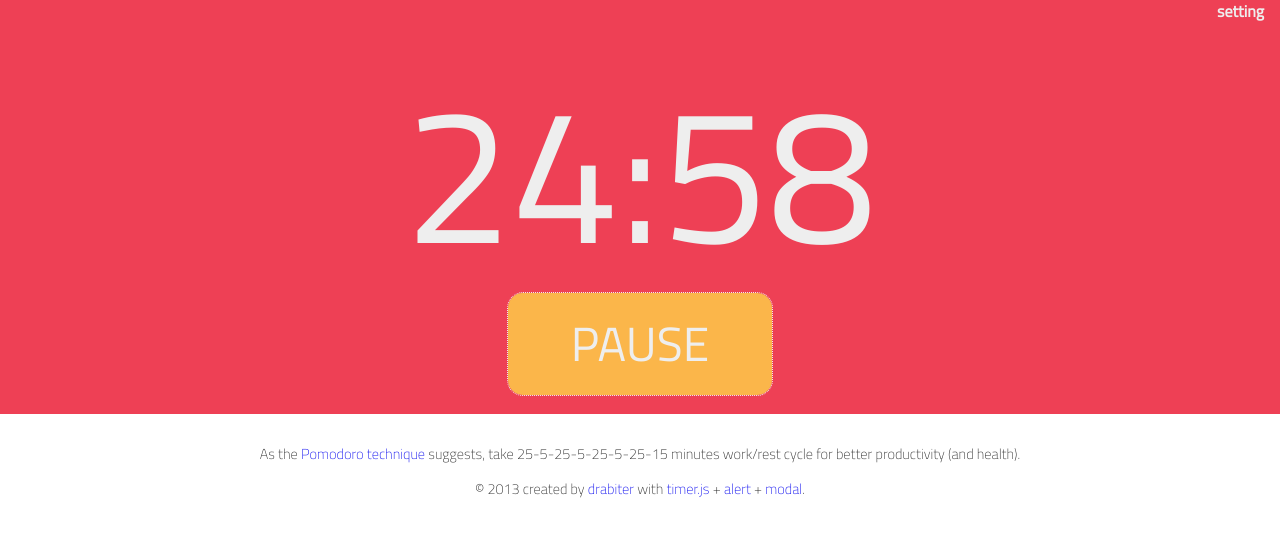
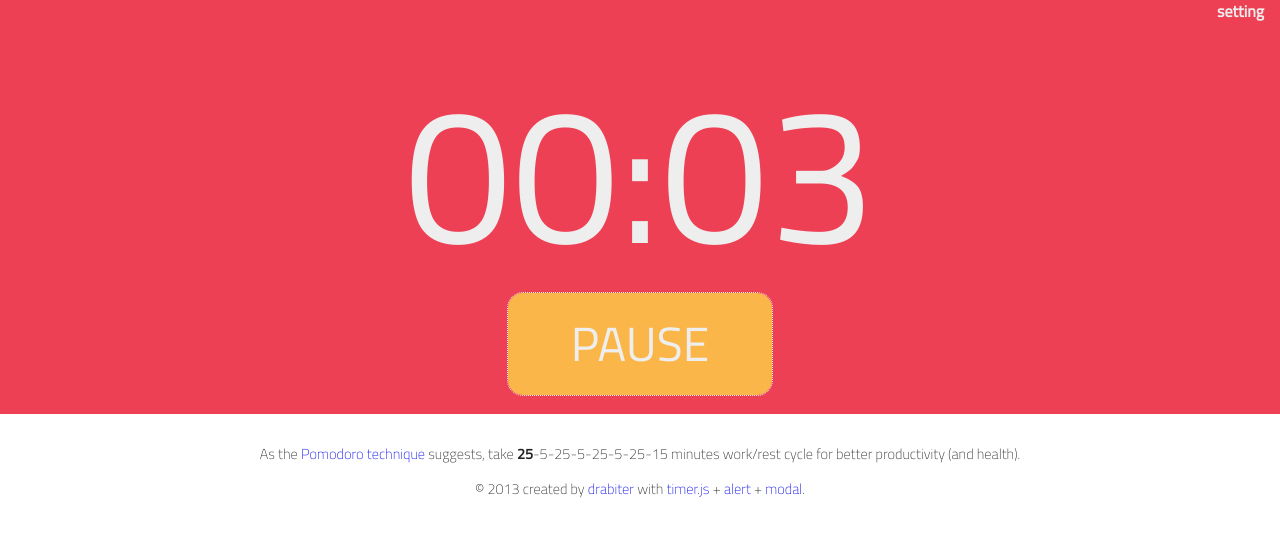
Before and after one commit to drabiter/tomat, a plain HTML site: page index.html in a window 1280 px wide. Both pictures are taken after a click on the link "START". Drawn offline with nearby package versions, Linux system fonts and the light colour scheme.

Commit message:
Add time indicator and Refactor

```diff
--- a/css/main.css
+++ b/css/main.css
@@ -129,6 +129,10 @@ footer {
 
 a {
     text-decoration: none;
+}
+
+.selected {
+    font-weight: bold;
 }
 
 
--- a/index.html
+++ b/index.html
@@ -71,7 +71,7 @@
         </section>
 
         <footer>
-            <p>As the <a href="http://pomodorotechnique.com/" target="blank">Pomodoro technique</a> suggests, take 25-5-25-5-25-5-25-15 minutes work/rest cycle for better productivity (and health).</p>
+            <p>As the <a href="http://pomodorotechnique.com/" target="blank">Pomodoro technique</a> suggests, take <span id="t0" class="selected">25</span>-<span id="t1">5</span>-<span id="t2">25</span>-<span id="t3">5</span>-<span id="t4">25</span>-<span id="t5">5</span>-<span id="t6">25</span>-<span id="t8">15</span> minutes work/rest cycle for better productivity (and health).</p>
             &copy 2013 created by <a href="http://drabiter.com/" target="blank">drabiter</a> with <a href="https://github.com/husa/timer.js/" target="blank">timer.js</a> + <a href="https://github.com/azer/alert" target="blank">alert</a> + <a href="https://github.com/drublic/css-modal" target="blank">modal</a>.
         </footer>
 
--- a/js/main.js
+++ b/js/main.js
@@ -1,13 +1,13 @@
 (function() {
 
-  var seq = [
+  var seqa = [
     1500, 300,
     1500, 300,
     1500, 300,
     1500, 900
   ];
 
-  var debug = [
+  var seq = [
     5, 3,
     5, 3,
     5, 3
@@ -15,11 +15,11 @@
 
   var count = 0;
 
-  var headerDiv = selOne('.header');
-  var triggerBtn = selOne('#trigger');
-  var timeDisplay = selOne('#time');
-  var soundOption = selOne('#setting-sound');
-  var repeatOption = selOne('#setting-repeat');
+  var headerDiv = seldom.selOne('.header');
+  var triggerBtn = seldom.selOne('#trigger');
+  var timeDisplay = seldom.selOne('#time');
+  var soundOption = seldom.selOne('#setting-sound');
+  var repeatOption = seldom.selOne('#setting-repeat');
 
   var timer = new Timer({
     tick: 1
@@ -34,6 +34,8 @@
     // change button's text
     triggerBtn.text = 'PAUSE';
     headerDiv.classList.remove('bg-mute');
+    seldom.selOne('.selected').classList.remove('selected');
+    seldom.selOne('#t' + count).classList.add('selected');
     if (count % 2 == 0) {
       // work
       headerDiv.classList.add('bg-work');
@@ -56,6 +58,7 @@
         playAlert(_sound);
       }, 500 * _i);
     }
+
     if (count < seq.length) {
       timer.start(seq[count]);
     } else {
--- a/js/seldom.js
+++ b/js/seldom.js
@@ -1,11 +1,15 @@
-var selOne = function(selector) {
-  return document.querySelector(selector);
-};
+var seldom = (function() {
+  return {
+    selOne: function(selector) {
+      return document.querySelector(selector);
+    },
 
-var selChild = function(selector, node) {
-  return node.querySelector(selector);
-};
+    selChild: function(selector, node) {
+      return node.querySelector(selector);
+    },
 
-var selAll = function(selector) {
-  return document.querySelectorAll(selector);
-};
+    selAll: function(selector) {
+      return document.querySelectorAll(selector);
+    }
+  }
+})();
```
